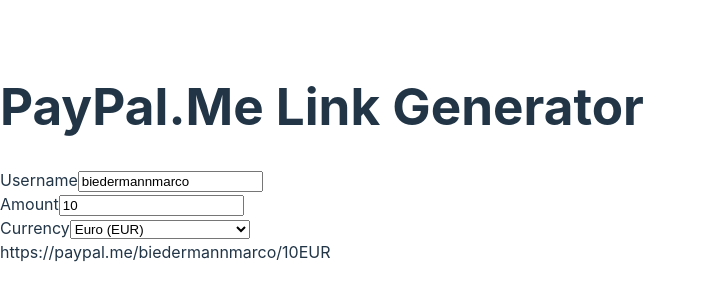
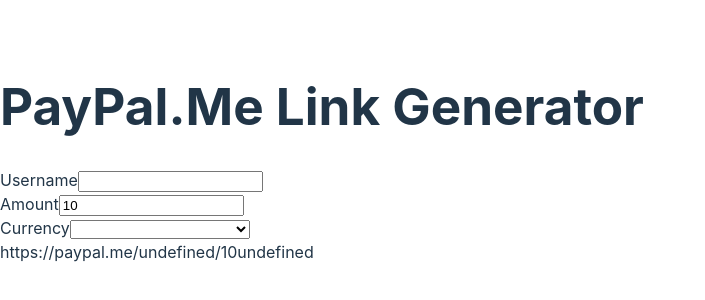
Before and after one commit to marcobiedermann/paypal.me-link-generator, a React (Vite) app: page / in a window 1280 px wide. Shown: the part 246-546 px from the top of the page, without its empty margins (0-705 px from the left). Built offline with nearby package versions, Linux system fonts and the light colour scheme.

Commit message:
feat: Persistor
Persist username and currency in localstorage

```diff
--- a/package.json
+++ b/package.json
@@ -14,6 +14,7 @@
     "react": "^18.3.1",
     "react-dom": "^18.3.1",
     "react-hook-form": "^7.54.2",
+    "react-use": "^17.6.0",
     "zod": "^3.24.1"
   },
   "devDependencies": {
--- a/src/App.tsx
+++ b/src/App.tsx
@@ -1,5 +1,7 @@
 import { zodResolver } from "@hookform/resolvers/zod";
+import { useEffect } from "react";
 import { useForm } from "react-hook-form";
+import { useLocalStorage } from "react-use";
 import { z } from "zod";
 
 /**
@@ -49,13 +51,17 @@
 type FormData = z.infer<typeof formDataSchema>;
 
 function App() {
-  const { register, handleSubmit, watch } = useForm<FormData>({
+  const [defaultUsername, setDefaultUsername] =
+    useLocalStorage<string>("paypay-username");
+  const [defaultCurrency, setDefaultCurrency] =
+    useLocalStorage<string>("currency");
+  const { register, watch } = useForm<FormData>({
     resolver: zodResolver(formDataSchema),
     defaultValues: {
-      username: "biedermannmarco",
+      username: defaultUsername,
       price: {
         amount: 10,
-        currency: "EUR",
+        currency: defaultCurrency,
       },
     },
   });
@@ -66,15 +72,16 @@
   } = watch();
   const link = `https://paypal.me/${username}/${amount}${currency}`;
 
-  function onSubmit(data: FormData) {
-    console.log(data);
-  }
+  useEffect(() => {
+    setDefaultUsername(username);
+    setDefaultCurrency(currency);
+  }, [currency, username]);
 
   return (
     <div>
       <h1>PayPal.Me Link Generator</h1>
 
-      <form onSubmit={handleSubmit(onSubmit)}>
+      <form>
         <div>
           <label htmlFor="username">Username</label>
           <input type="text" {...register("username")} />
```
Also changed, not shown: 1 other file (tests, documents, lock files or other folders).
